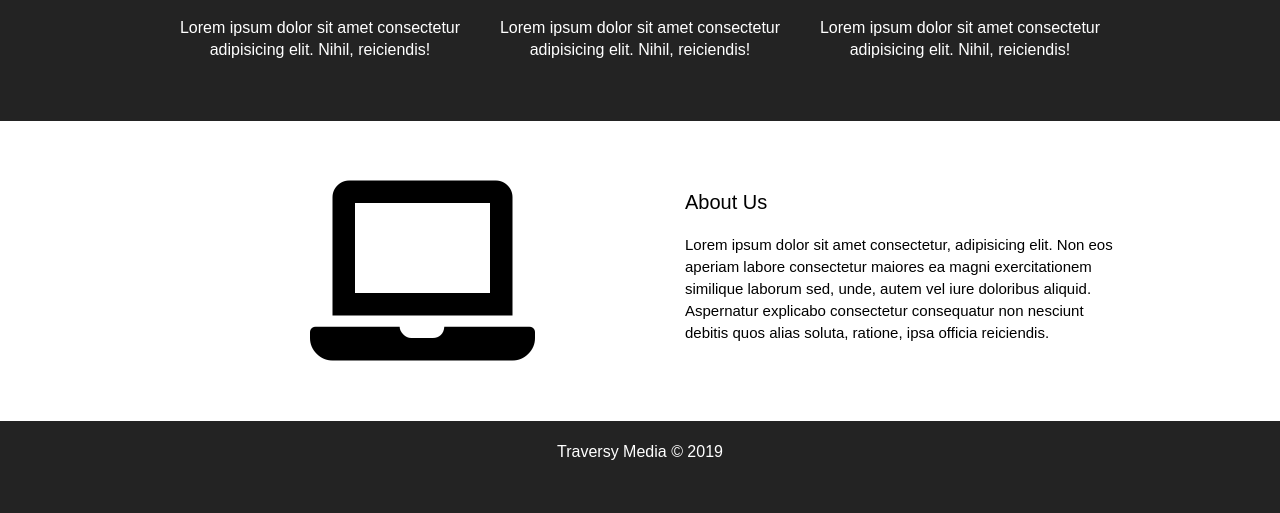
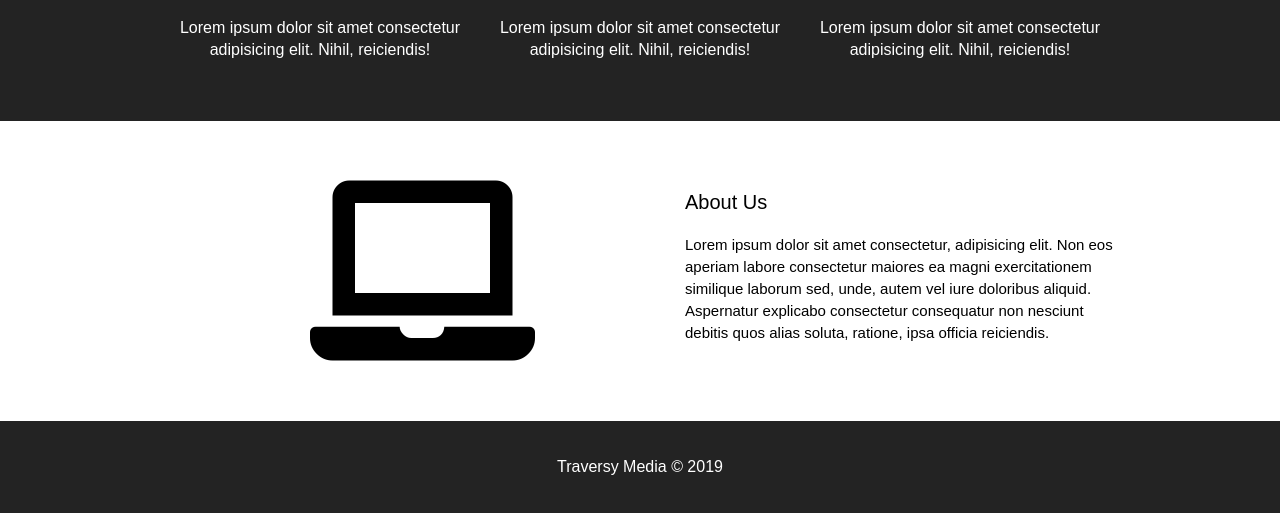
Before and after one commit to Mykola2012/HomeworcFlexbox, a plain HTML site: page index.html in a window 1280 px wide. Shown: the part 941-1454 px from the top of the page. Before the commit the page ends 1404 px from the top, so only its background shows below. Drawn offline with Linux system fonts and the light colour scheme.

Commit message:
Styles Footer

```diff
--- a/css/styles.css
+++ b/css/styles.css
@@ -89,3 +89,12 @@ h2 {
 .textBlocB {
   font-size: 15px;
 }
+
+.mainFooter {
+  min-height: 90px;
+}
+
+.textFooter {
+  margin: 0;
+  padding: 35px;
+}
--- a/index.html
+++ b/index.html
@@ -81,8 +81,8 @@
       </div>
     </section>
 
-    <footer>
-      <p>Traversy Media © 2019</p>
+    <footer class="mainFooter">
+      <p class="textFooter">Traversy Media © 2019</p>
     </footer>
   </body>
 </html>
```
